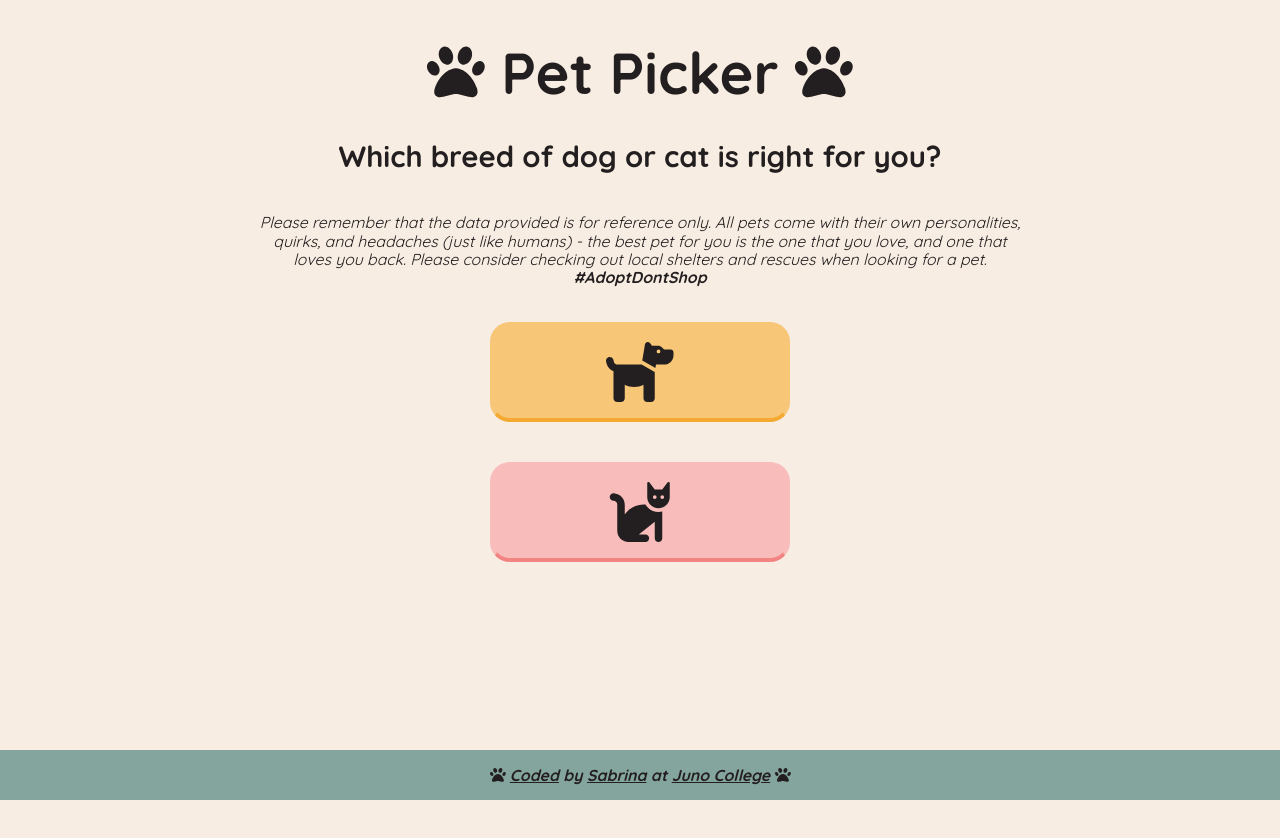
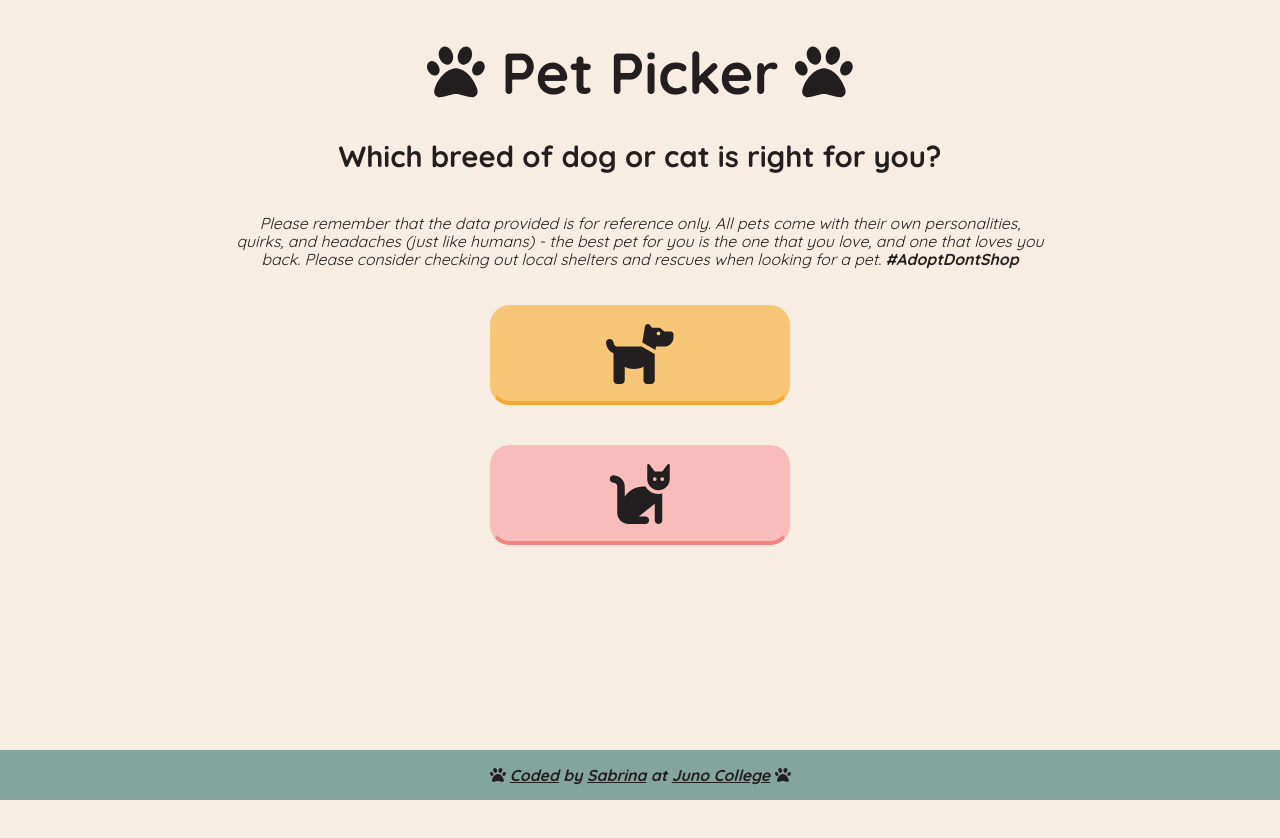
Before and after one commit to SabrinaIsTheMan/pet-picker, a React (Create React App) app: page / in a window 1280 px wide. Built offline with nearby package versions, Linux system fonts and the light colour scheme.

Commit message:
more styling

```diff
--- a/src/index.css
+++ b/src/index.css
@@ -25,7 +25,7 @@ button {
 }
 
 .wrapper{
-  width: 80%;
+  width: 90%;
   max-width: 1080px;
   margin: 0 auto;
 }
--- a/src/styles/Gallery.css
+++ b/src/styles/Gallery.css
@@ -6,7 +6,7 @@
 }
 
 .gallery {
-    margin: 0 0 40px;
+    margin: 0 0 80px;
 }
 
 .galleryResults {
```
